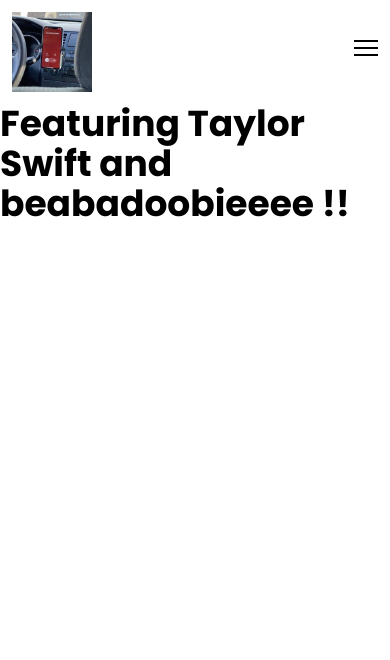
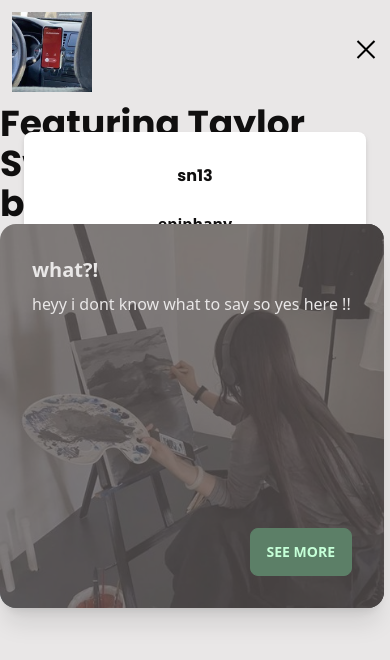
Before and after one commit to skymf/politeness.io, a website: page html/taylorxbea.html in a window 390 px wide. Both pictures are taken after a click on the button 366 px from the left and 52 px from the top of the page. Drawn offline with nearby package versions, Linux system fonts and the light colour scheme.

Commit message:
edit / added daisyui (testing)

```diff
--- a/html/taylorxbea.html
+++ b/html/taylorxbea.html
@@ -1,14 +1,15 @@
 <!DOCTYPE html>
-<html lang="en">
+<html lang="en" data-theme="garden">
 <head>
     <meta charset="UTF-8">
     <meta http-equiv="X-UA-Compatible" content="IE=edge">
     <meta name="viewport" content="width=device-width, initial-scale=1.0">
     <link href="https://fonts.googleapis.com/css?family=Poppins" rel="stylesheet">
     <link href="/dist/output.css" rel="stylesheet">
+    <link href="https://cdn.jsdelivr.net/npm/daisyui@2.51.5/dist/full.css" rel="stylesheet" type="text/css" />
+    <script src="https://cdn.tailwindcss.com"></script>
     <title>swiftay !!</title>
 </head>
-<body>
  <!-- nav in flex container -->
  <nav class="relative mx-auto p-3">
   <div class="flex items-center justify-between">
@@ -20,9 +21,9 @@
     <!-- nav bar links-->
     <div class="hidden space-x-20 font-bold text-black md:flex">
       <a href="/html/taylorxbea.html" class="hover:text-brightBlueDarkest">sn13</a>
-        <a href="#" class="hover:text-brightBlueDarkest">epiphany</a>
-        <a href="#" class="hover:text-brightBlueDarkest">artists</a>
-        <a href="#" class="hover:text-brightBlueDarkest">other info</a>
+      <a href="/html/epiphany.html" class="hover:text-brightBlueDarkest">epiphany</a>
+      <a href="/html/hypophrenia.html" class="hover:text-brightBlueDarkest">artists</a>
+      <a href="/html/pretty.html" class="hover:text-brightBlueDarkest">other info</a>
     </div>
   <!-- animated icon the hamburger icon duh-->
 <button id="menu-btn" class="block hamburger md:hidden focus:outline-none">
@@ -33,22 +34,41 @@
   </div>
   <!-- mobile menu-->
   <div class="md:hidden">
-      <div id="menu" class="absolute flex-col items-center hidden self-end  py-8 mt-10 space-y-6 font-bold bg-white sm:width-auto sm:self-center rounded-lg  left-6 right-6 drop-shadow-md">
-        <a href="#" class="hover:text-brightBlueDarkest">sn13</a>
-        <a href="#" class="hover:text-brightBlueDarkest">epiphany</a>
-        <a href="#" class="hover:text-brightBlueDarkest">artists</a>
-        <a href="#" class="hover:text-brightBlueDarkest">other info</a>
+    <div id="menu" class="absolute flex-col items-center hidden self-end py-8 mt-10 space-y-6 font-bold bg-white sm:width-auto sm:self-center rounded-lg left-6 right-6 drop-shadow-md">
+      <a href="/html/taylorxbea.html" class="hover:text-brightBlueDarkest font-poppins">sn13</a>
+      <a href="/html/epiphany.html" class="hover:text-brightBlueDarkest">epiphany</a>
+      <a href="/html/hypophrenia.html" class="hover:text-brightBlueDarkest">artists</a>
+      <a href="/html/pretty.html" class="hover:text-brightBlueDarkest">other info</a>
     </div>
   </div>
 </nav>
 
+
+<!-- body section -->
+<body>
   <section id="hero_info">
     <div class="flex flex-col items-center justify-center">
-        <h1 class="text-4xl font-bold">
+      <!-- header info -->
+        <h1 class="text-4xl font-poppins font-bold md:self-center">
          Featuring Taylor Swift and beabadoobieeee !!
         </h1>
+    </section>
+<!-- button section-->
+<section id="otheraddinfo">
+        <div class="card w-96 bg-base-100 shadow-xl image-full">
+          <figure><img src="/images/2ffbac857a6b1207867d7ed426a421ef.jpg" alt="artistic" /></figure>
+          <div class="card-body">
+            <h2 class="card-title">what?!</h2>
+            <p>heyy i dont know what to say so yes here !!
+            </p>
+            <div class="card-actions justify-end">
+              <button class="btn btn-primary">see more</button>
             </div>
+          </div>
+        </div>
+</section>
 
-  </section>
+
+  <script src="/js/menu.js"></script>
 </body>
 </html>
```
Lines whose indentation alone changed are shown as unchanged.
